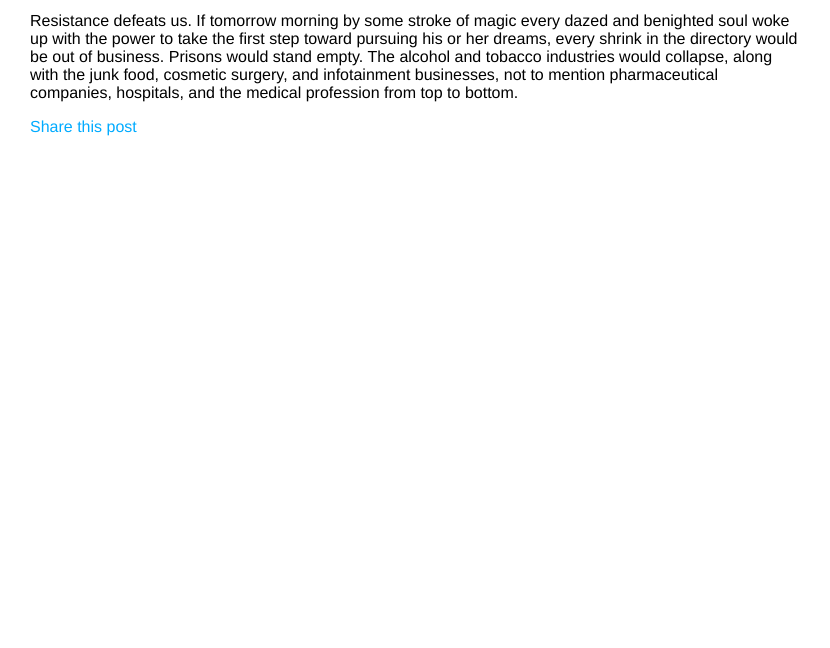
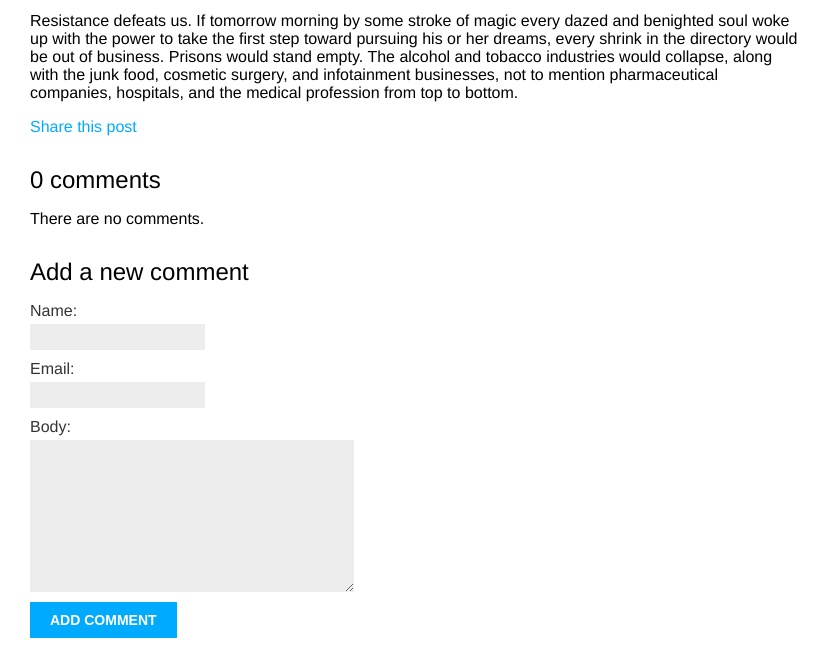
Before and after one commit to GachewaRa/DJANGO-4-BY-EXAMPLE, a Django app: a page that uses Django-5/mysite/blog/templates/blog/post/detail.html in a window 1280 px wide. Shown: the part 218-866 px from the top of the page, without its empty margins (0-830 px from the left). Before the commit the page ends 354 px from the top, so only its background shows below. Run offline with Django 5.2, Linux system fonts and the light colour scheme; data comes from the database, SQL or seed files in the repository; both versions use the stored data as it was after the commit.

Commit message:
Comment capability successfully implemented.

```diff
--- a/Django-5/mysite/blog/forms.py
+++ b/Django-5/mysite/blog/forms.py
@@ -5,3 +5,11 @@ class EmailPostForm(forms.Form):
     email = forms.EmailField()
     to = forms.EmailField()
     comments = forms.CharField(required=False, widget=forms.Textarea)
+
+from .models import Comment
+from django import forms
+
+class CommentForm(forms.ModelForm):
+    class Meta:
+        model = Comment
+        fields = ['name', 'email', 'body']
--- a/Django-5/mysite/blog/models.py
+++ b/Django-5/mysite/blog/models.py
@@ -40,3 +40,25 @@ class Post(models.Model):
                              self.publish.month,
                              self.publish.day,
                              self.slug])
+
+class Comment(models.Model):
+    post = models.ForeignKey(
+        Post,
+        on_delete=models.CASCADE,
+        related_name='comments'
+    )
+    name = models.CharField(max_length=80)
+    email = models.EmailField()
+    body = models.TextField()
+    created = models.DateTimeField(auto_now_add=True)
+    updated = models.DateTimeField(auto_now=True)
+    active = models.BooleanField(default=True)
+
+    class Meta:
+        ordering = ['created']
+        indexes = [
+            models.Index(fields=['created']),
+        ]
+
+    def __str__(self):
+        return f'Comment by {self.name} on {self.post}'
--- a/Django-5/mysite/blog/templates/blog/post/detail.html
+++ b/Django-5/mysite/blog/templates/blog/post/detail.html
@@ -11,4 +11,21 @@
             Share this post
         </a>
     </p>
+    {% with comments.count as total_comments %}
+        <h2>
+            {{ total_comments }} comment{{ total_comments|pluralize }}
+        </h2>
+    {% endwith %}
+    {% for comment in comments %}
+        <div class="comment">
+            <p class="info">
+                Comment {{ forloop.counter }} by {{ comment.name }}
+                {{ comment.created }}
+            </p>
+                {{ comment.body|linebreaks }}
+        </div>
+    {% empty %}
+        <p>There are no comments.</p>
+    {% endfor %}
+    {% include "blog/post/includes/comment_form.html" %}
 {% endblock %}
--- /dev/null
+++ b/Django-5/mysite/blog/templates/blog/post/includes/comment_form.html
@@ -0,0 +1,6 @@
+<h2>Add a new comment</h2>
+<form action="{% url "blog:post_comment" post.id %}" method="post">
+    {{ form.as_p }}
+    {% csrf_token %}
+    <p><input type="submit" value="Add comment"></p>
+</form>
--- a/Django-5/mysite/blog/urls.py
+++ b/Django-5/mysite/blog/urls.py
@@ -9,4 +9,5 @@ urlpatterns = [
          views.post_detail,
          name='post_detail'),
     path('<int:post_id>/share/', views.post_share, name='post_share'),
+    path('<int:post_id>/comment/', views.post_comment, name='post_comment'),
 ]
--- a/Django-5/mysite/blog/views.py
+++ b/Django-5/mysite/blog/views.py
@@ -1,10 +1,11 @@
 from django.shortcuts import render, get_object_or_404
-from .models import Post
+from .models import Post, Comment
 from django.core.paginator import Paginator, EmptyPage, \
     PageNotAnInteger
 from django.views.generic import ListView
-from .forms import EmailPostForm
+from .forms import EmailPostForm, CommentForm
 from django.core.mail import send_mail
+from django.views.decorators.http import require_POST
 
 # Create your views here.
 
@@ -35,9 +36,14 @@ def post_detail(request, year, month, day, post):
                                 publish__year = year,
                                 publish__month = month,
                                 publish__day = day)
+    # List of active comments for this post
+    comments = post.comments.filter(active=True)
+    # Form for users to comment
+    form = CommentForm()
+
     return render(request,
         'blog/post/detail.html',
-        {'post': post})
+        {'post': post, 'comments': comments, 'form': form})
 
 class PostListView(ListView):
     """
@@ -72,3 +78,20 @@ def post_share(request, post_id):
     else:
         # If the post doesn't exist, return a 404 error
         return render(request, 'blog/post/404.html', status=404)
+
+@require_POST
+def post_comment(request, post_id):
+    post = get_object_or_404(Post, id=post_id, status='published')
+    comment = None
+    # A comment was posted
+    form = CommentForm(data=request.POST)
+    if form.is_valid():
+        # Create a Comment object without saving it to the database
+        comment = form.save(commit=False)
+        # Assign the post to the comment
+        comment.post = post
+        # Save the comment to the database
+        comment.save()
+    return render(request, 'blog/post/comment.html', {'post': post,
+                                                      'form': form,
+                                                      'comment': comment})
```
Also changed, not shown: Django-5/mysite/blog/admin.py (+9 -0 lines), Django-5/mysite/blog/templates/blog/post/comment.html (added, +10 -0 lines), Django-5/mysite/blog/migrations/0004_comment.py (added), Django-5/mysite/db.sqlite3.
